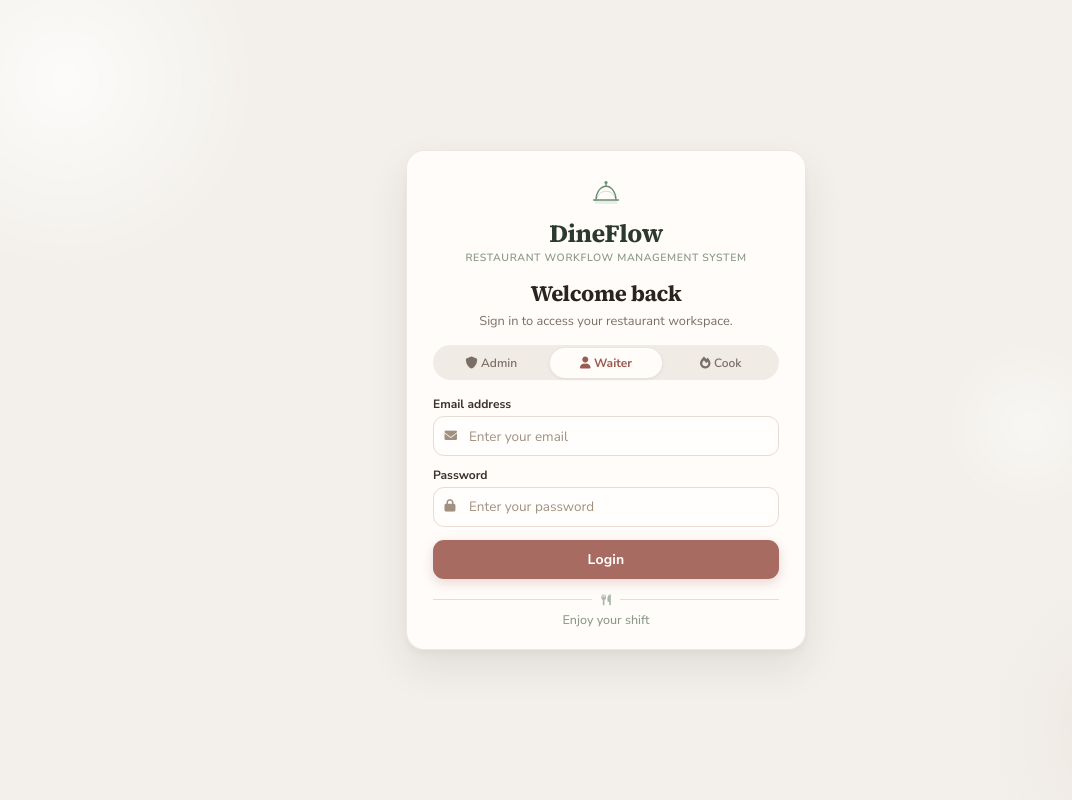
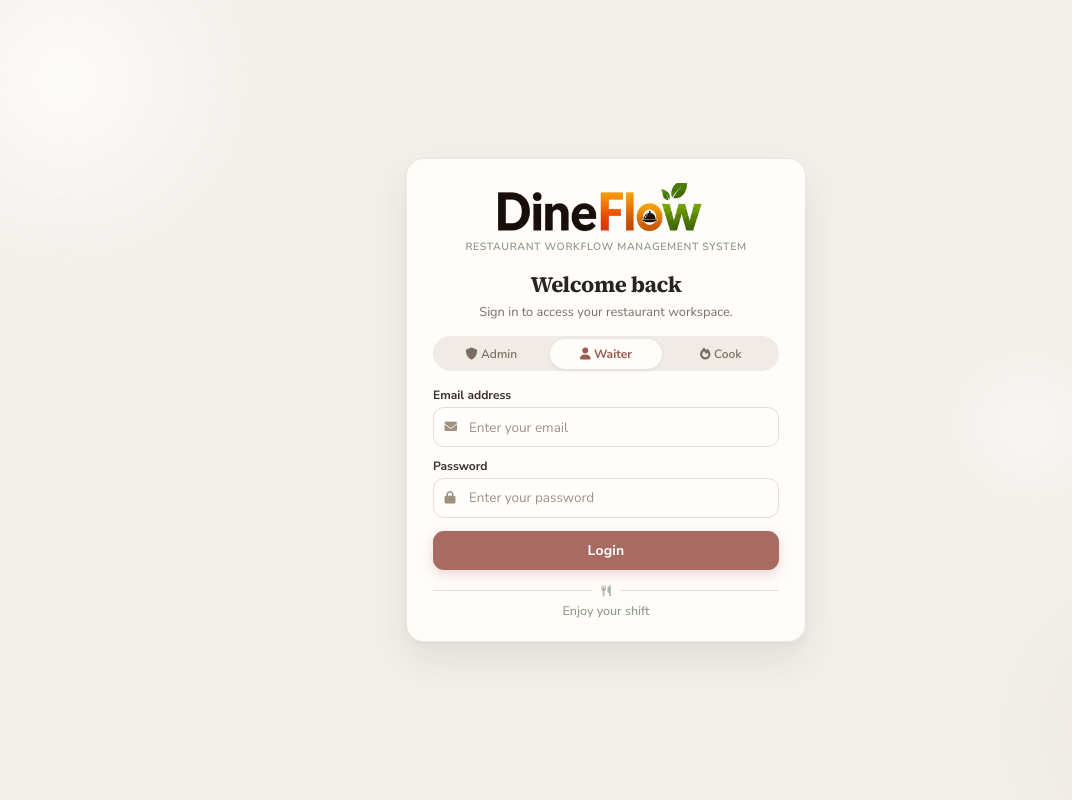
Before and after one commit to KrushnrajZala/DineFlow-Restaurant_WorkFlow_Management_System, a PHP site: page /waiter_login.php in a window 1280 px wide. Shown: the whole page, without its empty margins (34-1106 px from the left). Run offline with PHP 8.4, Linux system fonts and the light colour scheme; some libraries are stand-ins or nearby versions.

Commit message:
waiterlogin

```diff
--- a/waiter_login.php
+++ b/waiter_login.php
@@ -33,6 +33,7 @@ if(isset($_POST['submit'])){
 
 <style>
 /* Compact light login — fits one screen */
+
 body.auth-body.auth-light {
   min-height: 100vh !important;
   margin: 0 !important;
@@ -62,19 +63,30 @@ body.auth-body.auth-light {
   box-sizing: border-box !important;
 }
 
-.auth-mark { text-align: center; margin-bottom: 1.2rem; }
-.auth-symbol { width: 4rem; height: 4rem; margin: 0 auto .55rem; color: #6B8F71; }
-.auth-symbol svg { width: 100%; height: 100%; display: block; }
-.auth-name {
-  font-family: 'Source Serif 4', Georgia, serif !important;
-  font-size: 2.5rem !important; font-weight: 700 !important;
-  color: #2C3A2E !important; letter-spacing: -.02em !important;
-  margin: 0 0 .2rem !important; line-height: 1.1 !important; text-align: center;
+/* ===== LOGO CENTERING ===== */
+.auth-mark {
+  text-align: center;
+  margin-bottom: 1.4rem;
+}
+.logo-wrapper {
+  text-align: center;
+  margin: 0 0 0.5rem;
+}
+.brand-mark {
+  display: block;
+  max-width: 220px;          /* change this value to make logo bigger/smaller */
+  width: 100%;
+  height: auto;
+  margin: 0 auto;
 }
 .auth-tagline {
-  font-size: 1.05rem !important; font-weight: 600 !important;
-  letter-spacing: .06em !important; text-transform: uppercase !important;
-  color: #8A9A88 !important; margin: 0 !important; text-align: center;
+  font-size: 1.05rem !important;
+  font-weight: 600 !important;
+  letter-spacing: .06em !important;
+  text-transform: uppercase !important;
+  color: #8A9A88 !important;
+  margin: 0 !important;
+  text-align: center;
 }
 
 .auth-heading {
@@ -154,8 +166,7 @@ body.auth-body.auth-light {
 
 @media (max-height: 720px) {
   .auth-card-light { padding: 1.8rem 2rem 1.5rem !important; }
-  .auth-symbol { width: 3.4rem; height: 3.4rem; margin-bottom: .4rem; }
-  .auth-name { font-size: 2.2rem !important; }
+  .brand-mark { max-width: 190px; }
   .auth-heading { font-size: 1.95rem !important; }
   .auth-sub { margin-bottom: 1rem !important; font-size: 1.2rem !important; }
   .auth-switch { margin-bottom: 1.1rem !important; }
@@ -165,7 +176,7 @@ body.auth-body.auth-light {
 
 @media (max-width: 480px) {
   .auth-card-light { padding: 2rem 1.5rem 1.6rem !important; border-radius: 16px !important; }
-  .auth-name { font-size: 2.2rem !important; }
+  .brand-mark { max-width: 180px; }
   .auth-heading { font-size: 2rem !important; }
   .auth-switch a { font-size: 1.1rem !important; padding: .55rem .4rem !important; }
   .auth-tagline { font-size: .98rem !important; letter-spacing: .04em !important; }
@@ -184,18 +195,11 @@ body.auth-body.auth-light {
    <div class="auth-center">
       <div class="auth-card-light">
 
+         <!-- LOGO (Centered + No food cover) -->
          <div class="auth-mark">
-            <div class="auth-symbol">
-               <svg viewBox="0 0 64 64" fill="none" xmlns="http://www.w3.org/2000/svg" aria-hidden="true">
-  <path d="M12 40h40" stroke="currentColor" stroke-width="2.2" stroke-linecap="round"/>
-  <path d="M16 40c0-12 7-22 16-22s16 10 16 22" stroke="currentColor" stroke-width="2.2" stroke-linecap="round"/>
-  <path d="M32 14v4" stroke="currentColor" stroke-width="2.2" stroke-linecap="round"/>
-  <circle cx="32" cy="12" r="2.5" fill="currentColor"/>
-  <path d="M14 40h36v3.5c0 1.5-1.2 2.5-2.5 2.5h-31c-1.3 0-2.5-1-2.5-2.5V40z" fill="currentColor" opacity="0.15"/>
-  <path d="M18 36c2-6 7-10 14-10s12 4 14 10" stroke="currentColor" stroke-width="1.4" stroke-linecap="round" opacity="0.35"/>
-</svg>
+            <div class="logo-wrapper">
+               <img src="images/logo.png" alt="DineFlow" class="brand-mark">
             </div>
-            <h1 class="auth-name">DineFlow</h1>
             <p class="auth-tagline">Restaurant Workflow Management System</p>
          </div>
 
```
